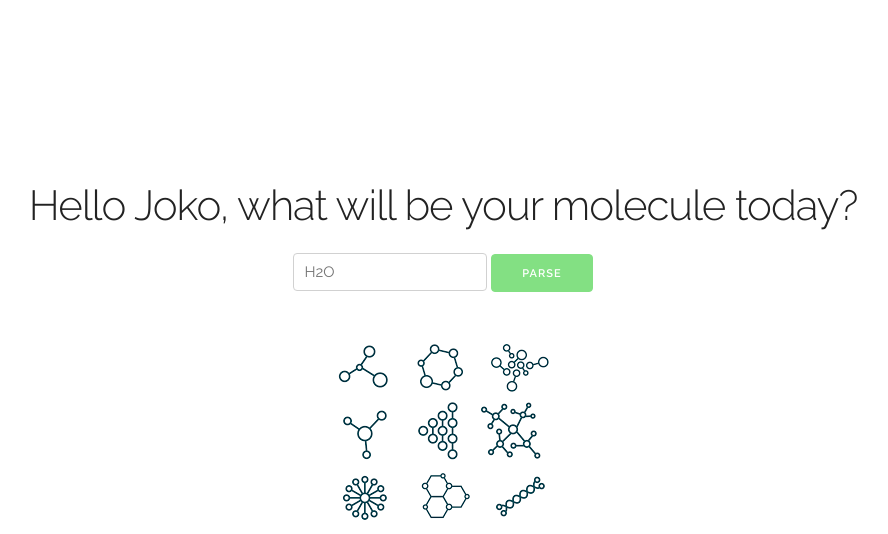
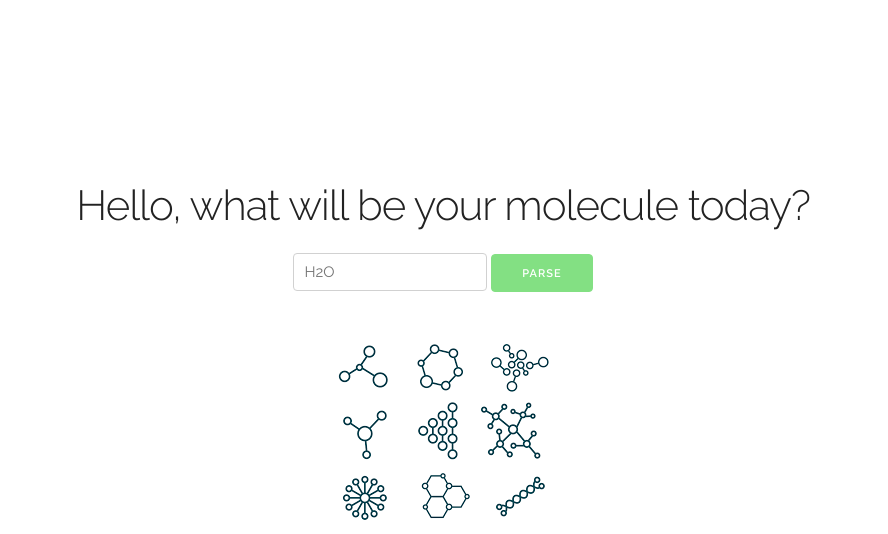
Before and after one commit to GregoireMialon/j-case, a Flask app: page / in a window 1280 px wide. Shown: the top 534 px of the page, without its empty margins (197-1085 px from the left). Run offline with Flask 2, Linux system fonts and the light colour scheme.

```diff
--- a/templates/view_input.html
+++ b/templates/view_input.html
@@ -33,7 +33,7 @@
   <!-- Primary Page Layout
   –––––––––––––––––––––––––––––––––––––––––––––––––– -->
   <section class="header">
-      <h2 class="title">Hello Joko, what will be your molecule today?</h2>
+      <h2 class="title">Hello, what will be your molecule today?</h2>
       <form method=post action="">
           {{ form.r }}
           <input class="button button-primary" style="background-color:rgb(131, 224, 131); border-color: rgb(131, 224, 131)"
```
Also changed, not shown: figs/input.png (added), figs/output.png (added).
